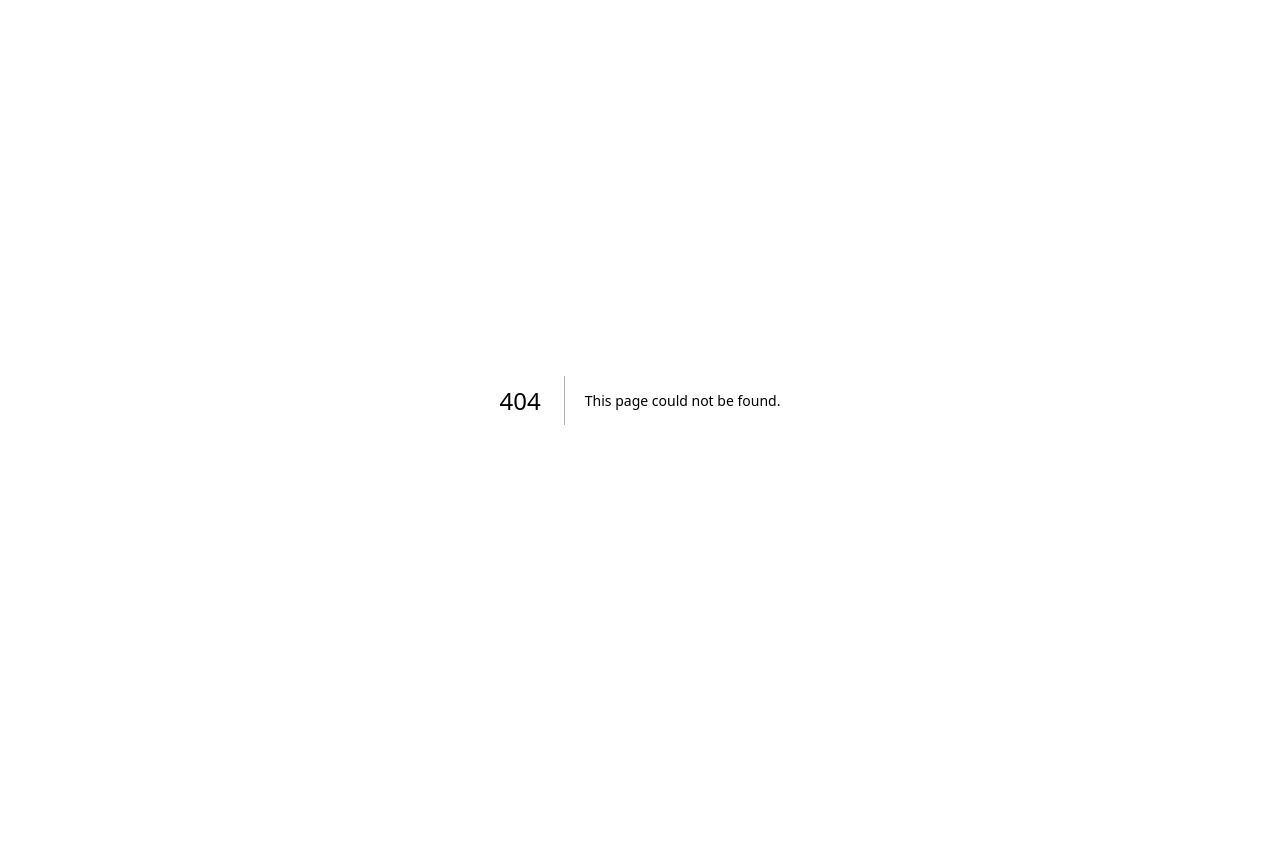
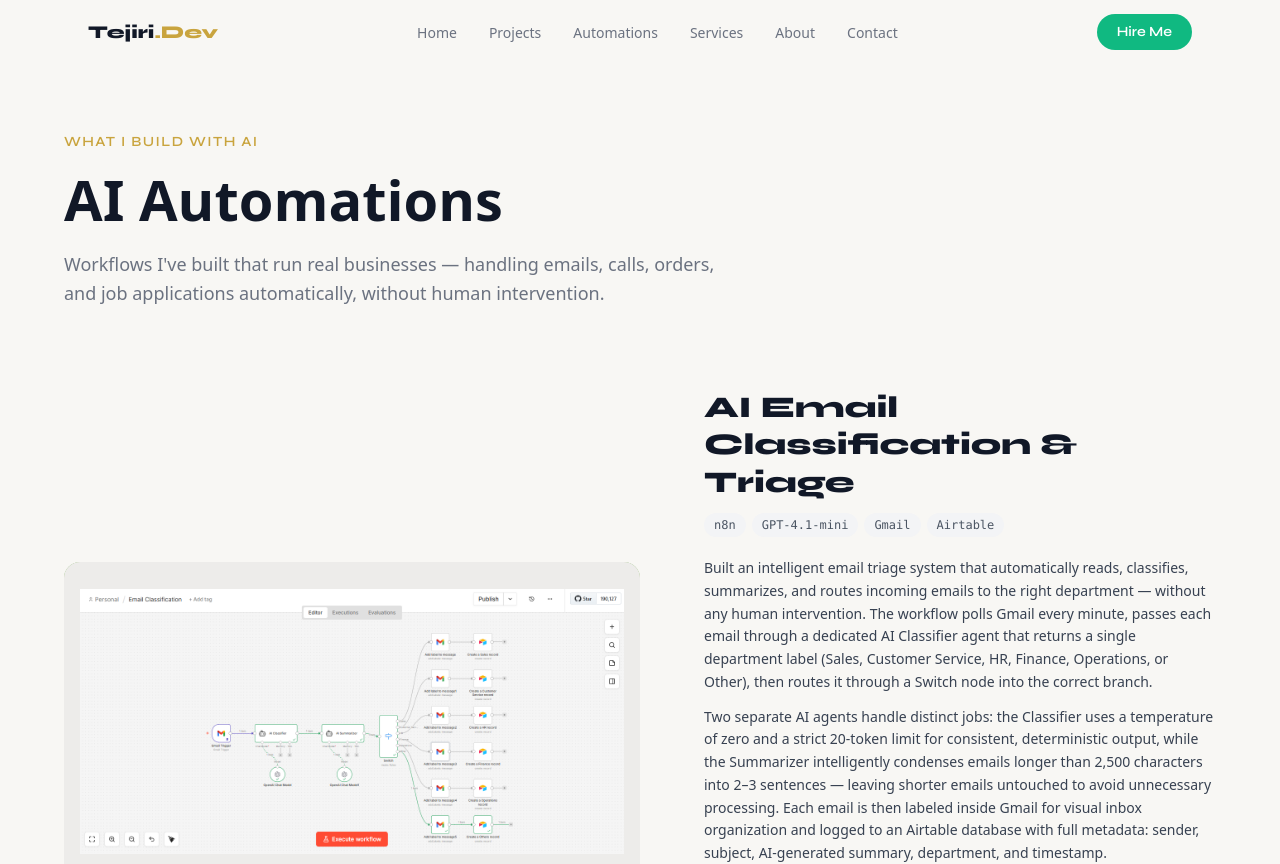
Before and after one commit to Tejiri-Gbenedio/Tejiri-Gbenedio, a Next.js app: page /automations in a window 1280 px wide. Before the commit this address had no page. Shown: the top 864 px of the page. Before the commit the page ends 800 px from the top, so only its background shows below. Built offline with nearby package versions, Linux system fonts and the light colour scheme.

Commit message:
feat: add /automations detail page

```diff
--- /dev/null
+++ b/src/app/automations/page.tsx
@@ -0,0 +1,83 @@
+import type { Metadata } from 'next'
+import Navbar from '@/components/Navbar'
+import Footer from '@/components/Footer'
+import AutomationDetailCard from '@/components/ui/AutomationDetailCard'
+import MagneticButton from '@/components/ui/MagneticButton'
+import { automations, contactLinks } from '@/data'
+
+export const metadata: Metadata = {
+  title: 'AI Automations — Tejiri Gbenedio',
+  description:
+    'n8n automation workflows built for real businesses — email triage, AI receptionists, RAG chatbots, and autonomous pipelines.',
+}
+
+export default function AutomationsPage() {
+  return (
+    <>
+      <Navbar />
+      <main style={{ background: '#F8F7F4' }}>
+        {/* Page header */}
+        <section className="pt-32 pb-16 px-6">
+          <div className="max-w-6xl mx-auto">
+            <span
+              className="inline-block text-sm font-semibold uppercase tracking-widest mb-3"
+              style={{ color: '#C9A43E', fontFamily: 'var(--font-syne)' }}
+            >
+              WHAT I BUILD WITH AI
+            </span>
+            <h1
+              className="font-black leading-tight mb-4"
+              style={{
+                fontFamily: 'var(--font-display)',
+                fontSize: 'clamp(2rem, 5vw, 3.5rem)',
+                color: '#111827',
+              }}
+            >
+              AI Automations
+            </h1>
+            <p className="text-lg max-w-2xl leading-relaxed" style={{ color: '#6B7280' }}>
+              Workflows I&apos;ve built that run real businesses — handling emails, calls, orders,
+              and job applications automatically, without human intervention.
+            </p>
+          </div>
+        </section>
+
+        {/* Automation detail cards */}
+        <section className="px-6 pb-24">
+          <div className="max-w-6xl mx-auto space-y-20">
+            {automations.map((automation, i) => (
+              <div key={automation.id}>
+                <AutomationDetailCard automation={automation} index={i} />
+                {i < automations.length - 1 && (
+                  <hr className="mt-20" style={{ borderColor: '#E5E7EB' }} />
+                )}
+              </div>
+            ))}
+          </div>
+        </section>
+
+        {/* Bottom CTA */}
+        <section
+          className="py-20 px-6 text-center"
+          style={{ background: '#FAFAF8', borderTop: '1px solid #E5E7EB' }}
+        >
+          <div className="max-w-xl mx-auto">
+            <h2
+              className="font-extrabold text-3xl mb-4"
+              style={{ fontFamily: 'var(--font-syne)', color: '#111827' }}
+            >
+              Ready to automate your business?
+            </h2>
+            <p className="mb-8 leading-relaxed" style={{ color: '#6B7280' }}>
+              Let&apos;s talk about what processes are eating your team&apos;s time and how an automation can fix it.
+            </p>
+            <MagneticButton href={contactLinks.whatsapp} variant="primary">
+              Let&apos;s Have A Talk
+            </MagneticButton>
+          </div>
+        </section>
+      </main>
+      <Footer />
+    </>
+  )
+}
```
